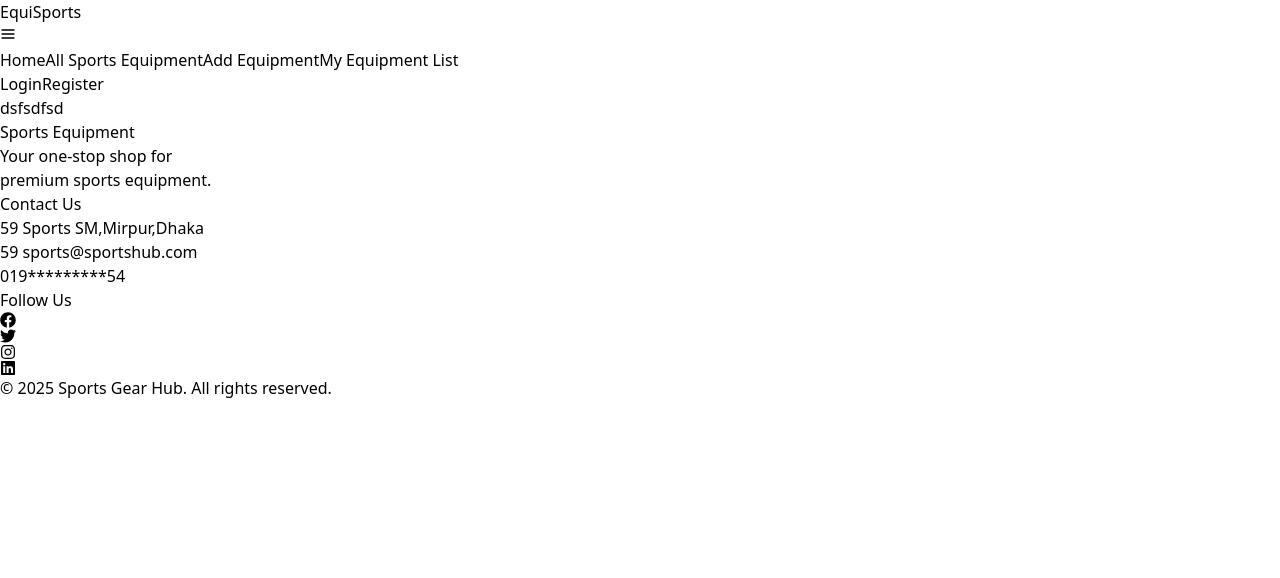
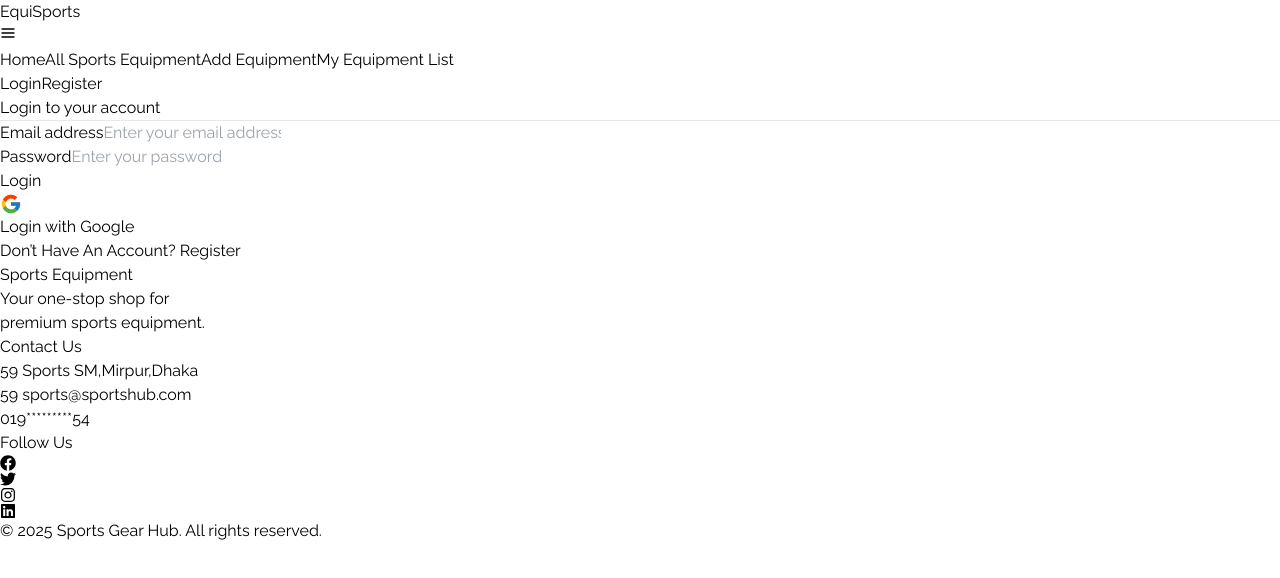
Before and after one commit to Sazib018/assignment-10-clint, a React (Vite) app: page /login in a window 1280 px wide. Shown: the top 578 px of the page. Built offline with nearby package versions, Linux system fonts and the light colour scheme; no server answers.

Commit message:
login page and firebase authintacion compleate

```diff
--- a/package.json
+++ b/package.json
@@ -10,8 +10,10 @@
     "preview": "vite preview"
   },
   "dependencies": {
+    "firebase": "^11.4.0",
     "react": "^19.0.0",
     "react-dom": "^19.0.0",
+    "react-hook-form": "^7.54.2",
     "react-icons": "^5.5.0",
     "react-router-dom": "^7.2.0",
     "react-slick": "^0.30.3",
--- a/src/Components/Pages/Login/Login.jsx
+++ b/src/Components/Pages/Login/Login.jsx
@@ -1,9 +1,92 @@
-import React from 'react';
+import { useContext, useState } from "react";
+import { toast } from "react-toastify";
+import { AuthContext } from "../../Providers/AuthProvider";
+import { useForm } from "react-hook-form";
+import { FcGoogle } from "react-icons/fc";
+import { Link } from "react-router-dom";
 
 const Login = () => {
+    const { login, loginWithGoogle } = useContext(AuthContext);
+    const { register, handleSubmit } = useForm();
+    const [email, setEmail] = useState("");
+    const [password, setPassword] = useState("");
+
+    const onSubmit = (data) => {
+        const { email, password } = data;
+        login(email, password)
+            .then(() => {
+                toast.success("Login Successful!");
+            })
+            .catch((error) => {
+                toast.error("Invalid Email or Password!");
+            });
+    };
+
+    // Google Login
+    const handleGoogleLogin = () => {
+        loginWithGoogle()
+            .then(() => {
+                toast.success("Google Login Successful!");
+            })
+            .catch((error) => {
+                toast.error("Google Login Failed!");
+            });
+    };
+
     return (
-        <div>
-            dsfsdfsd
+        <div className="flex items-center  justify-center min-h-screen">
+            <div className="bg-orange-200 p-8 rounded-lg shadow-md w-full max-w-md">
+                <h2 className="text-2xl font-semibold text-center text-gray-800">
+                    Login to your account
+                </h2>
+                <hr className="my-4" />
+
+                <form onSubmit={handleSubmit(onSubmit)}>
+                    <div className="mb-4">
+                        <label className="block text-gray-700 font-medium mb-1">
+                            Email address
+                        </label>
+                        <input
+                            type="email"
+                            {...register("email")}
+                            placeholder="Enter your email address"
+                            className="w-full px-4 py-2 border border-gray-300 rounded-lg focus:outline-none focus:ring-2 focus:ring-gray-400"
+                            required
+                        />
+                    </div>
+                    <div className="mb-4">
+                        <label className="block text-gray-700 font-medium mb-1">
+                            Password
+                        </label>
+                        <input
+                            type="password"
+                            {...register("password")}
+                            placeholder="Enter your password"
+                            className="w-full px-4 py-2 border border-gray-300 rounded-lg focus:outline-none focus:ring-2 focus:ring-gray-400"
+                            required
+                        />
+                    </div>
+                    <button
+                        type="submit"
+                        className="w-full bg-orange-700 text-white py-2 rounded-lg hover:bg-[#7c6247] transition"
+                    >
+                        Login
+                    </button>
+                </form>
+
+                <button
+                    onClick={handleGoogleLogin}
+                    className="w-full bg-white border border-gray-300 text-gray-700 flex items-center justify-center gap-2 p-2 rounded-lg mt-4 hover:bg-gray-200" >
+                    <FcGoogle size={22}></FcGoogle> Login with Google
+                </button>
+
+                <p className="text-center text-gray-600 mt-4">
+                    Don’t Have An Account?{" "}
+                    <Link to="/register" className="text-red-500 font-medium">
+                        Register
+                    </Link>
+                </p>
+            </div>
         </div>
     );
 };
--- /dev/null
+++ b/src/Components/Providers/AuthProvider.jsx
@@ -0,0 +1,59 @@
+import { GoogleAuthProvider, onAuthStateChanged, signInWithEmailAndPassword, signInWithPopup, signOut } from 'firebase/auth';
+import React, { createContext, useEffect, useState } from 'react';
+import auth from '../../firebase.config';
+
+
+
+export const AuthContext = createContext(null);
+const googleProvider = new GoogleAuthProvider();
+
+const AuthProvider = ({ children }) => {
+
+    const [user, setUser] = useState(null);
+    const [loading, setLoading] = useState(true);
+
+    // Email & Password Login
+    const login = (email, password) => {
+        setLoading(true);
+        return signInWithEmailAndPassword(auth, email, password);
+    };
+
+    // Google Login
+    const loginWithGoogle = () => {
+        setLoading(true);
+        return signInWithPopup(auth, googleProvider);
+    };
+
+    // Logout
+    const logout = () => {
+        setLoading(true);
+        return signOut(auth);
+    };
+
+    // Auth State Observer
+    useEffect(() => {
+        const unsubscribe = onAuthStateChanged(auth, (currentUser) => {
+            setUser(currentUser);
+            setLoading(false);
+        });
+
+        return () => unsubscribe();
+    }, []);
+
+    const userInfo = {
+        login,
+        loginWithGoogle,
+        logout,
+        user,
+        loading,
+    }
+
+
+    return (
+        <AuthContext.Provider value={userInfo}>
+            {children}
+        </AuthContext.Provider>
+    );
+};
+
+export default AuthProvider;
--- /dev/null
+++ b/src/firebase.config.js
@@ -0,0 +1,20 @@
+// Import the functions you need from the SDKs you need
+import { initializeApp } from "firebase/app";
+import { getAuth } from "firebase/auth";
+// TODO: Add SDKs for Firebase products that you want to use
+// https://firebase.google.com/docs/web/setup#available-libraries
+
+// Your web app's Firebase configuration
+const firebaseConfig = {
+  apiKey: "AIzaSyCfTy1iAeAIgIBOKBr-isMtbbSFqndsgME",
+  authDomain: "assignment-10-clint-837e6.firebaseapp.com",
+  projectId: "assignment-10-clint-837e6",
+  storageBucket: "assignment-10-clint-837e6.firebasestorage.app",
+  messagingSenderId: "72804579142",
+  appId: "1:72804579142:web:75d508d981b57ae69c5747"
+};
+
+// Initialize Firebase
+const app = initializeApp(firebaseConfig);
+const auth = getAuth(app);
+export default auth;
--- a/src/index.css
+++ b/src/index.css
@@ -1,3 +1,9 @@
+@import url('https://fonts.googleapis.com/css2?family=Raleway:ital,wght@0,100..900;1,100..900&display=swap');
+
 @tailwind base;
 @tailwind components;
 @tailwind utilities;
+
+* {
+    font-family: "Raleway", serif;
+}
--- a/src/main.jsx
+++ b/src/main.jsx
@@ -4,10 +4,13 @@ import './index.css'
 import App from './App.jsx'
 import { RouterProvider } from 'react-router-dom'
 import { router } from './Components/Router/Router.jsx'
+import AuthProvider from './Components/Providers/AuthProvider.jsx'
 
 createRoot(document.getElementById('root')).render(
   <StrictMode>
+    <AuthProvider>
     <RouterProvider router={router}>
     </RouterProvider>
+    </AuthProvider>
   </StrictMode>,
 )
```
Also changed, not shown: 1 other file (tests, documents, lock files or other folders).
